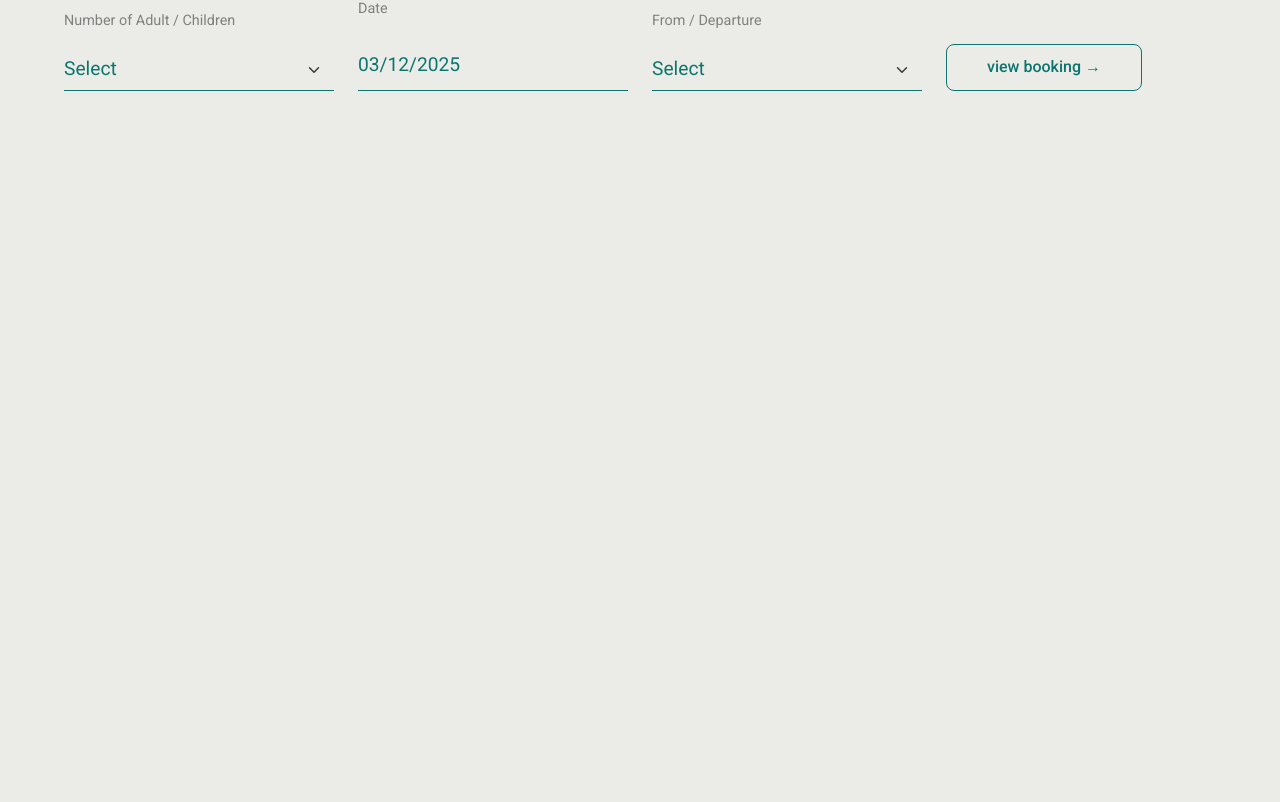
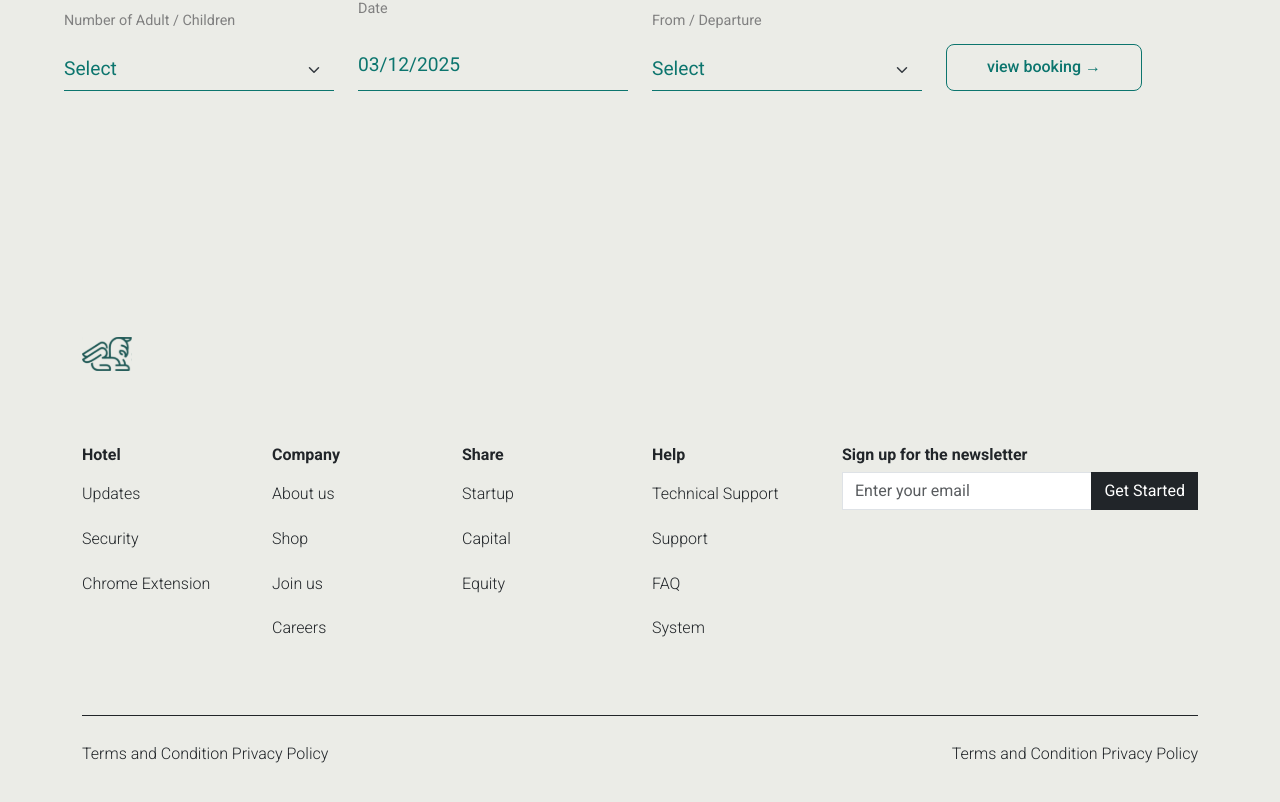
Before and after one commit to ilechang/Dariushhotel1, a React (Vite) app: page /room-details in a window 1280 px wide. Shown: the part 3465-4267 px from the top of the page. Before the commit the page ends 3604 px from the top, so only its background shows below. Built offline with nearby package versions, Linux system fonts and the light colour scheme; a web font is replaced by a local one.

Commit message:
01234sqasw

```diff
--- a/src/RoomDetails.jsx
+++ b/src/RoomDetails.jsx
@@ -8,7 +8,7 @@ import { BsChevronRight, BsInfoCircle } from "react-icons/bs"; // Chevron icon
 import { FaCheck } from "react-icons/fa"; // ✅ Checkmark icon
 import VRScene from "./VRScene";
 import ViewScene from "./ViewScene";
-
+import Footer from "./Footer";
 
 
 const menuItems = [
@@ -852,6 +852,7 @@ const RoomDetails = () => {
         borderRadius: "0.5rem",
         color: "#0C756E",
         fontWeight: 500,
+        whiteSpace: "nowrap",
         display: "flex",
         alignItems: "center",
         gap: "0.5rem",
@@ -864,8 +865,8 @@ const RoomDetails = () => {
 
 
             </Container>
-
-
+<br /><br /><br /><br /><br /><br />
+<Footer/>
 
         </div>
     );
```
